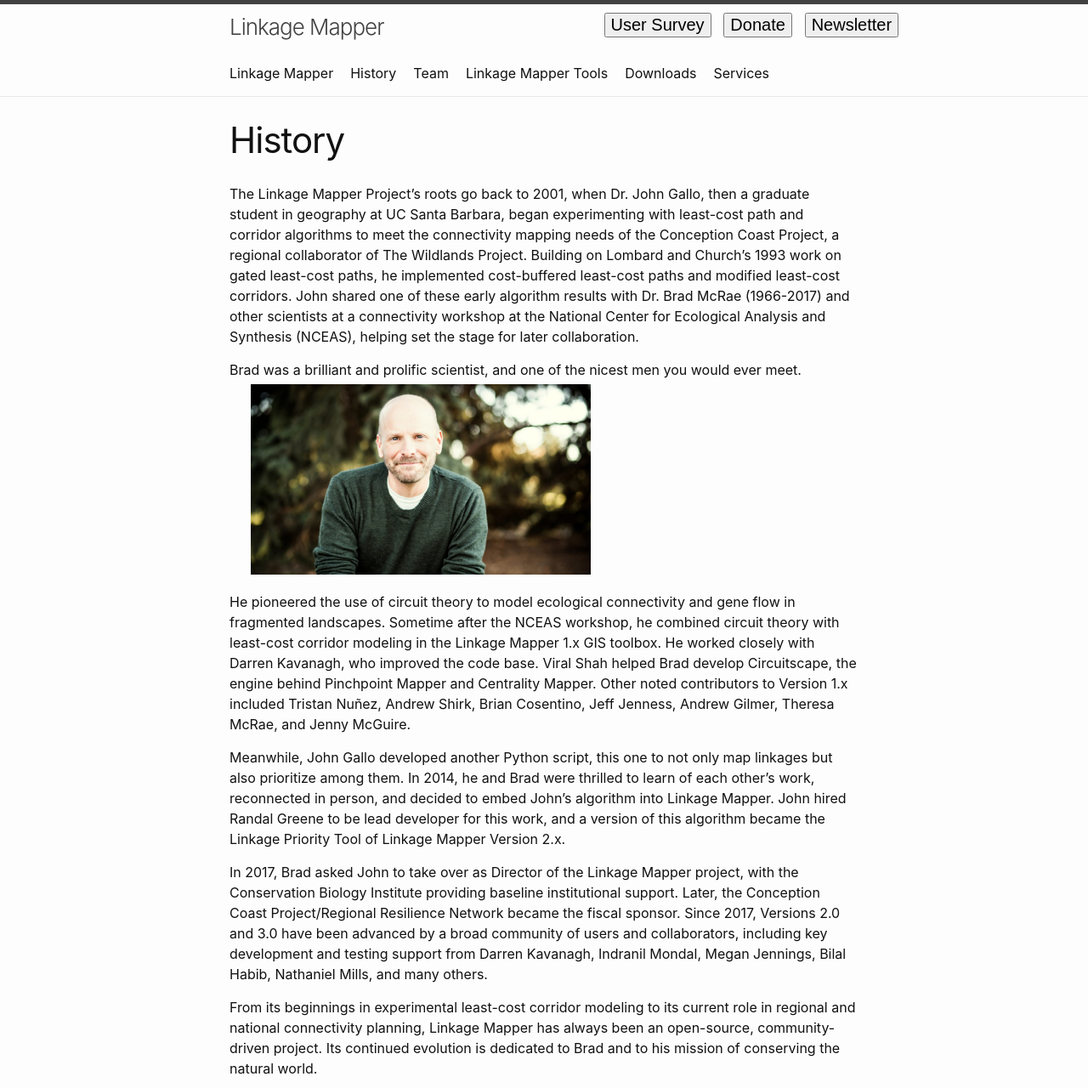
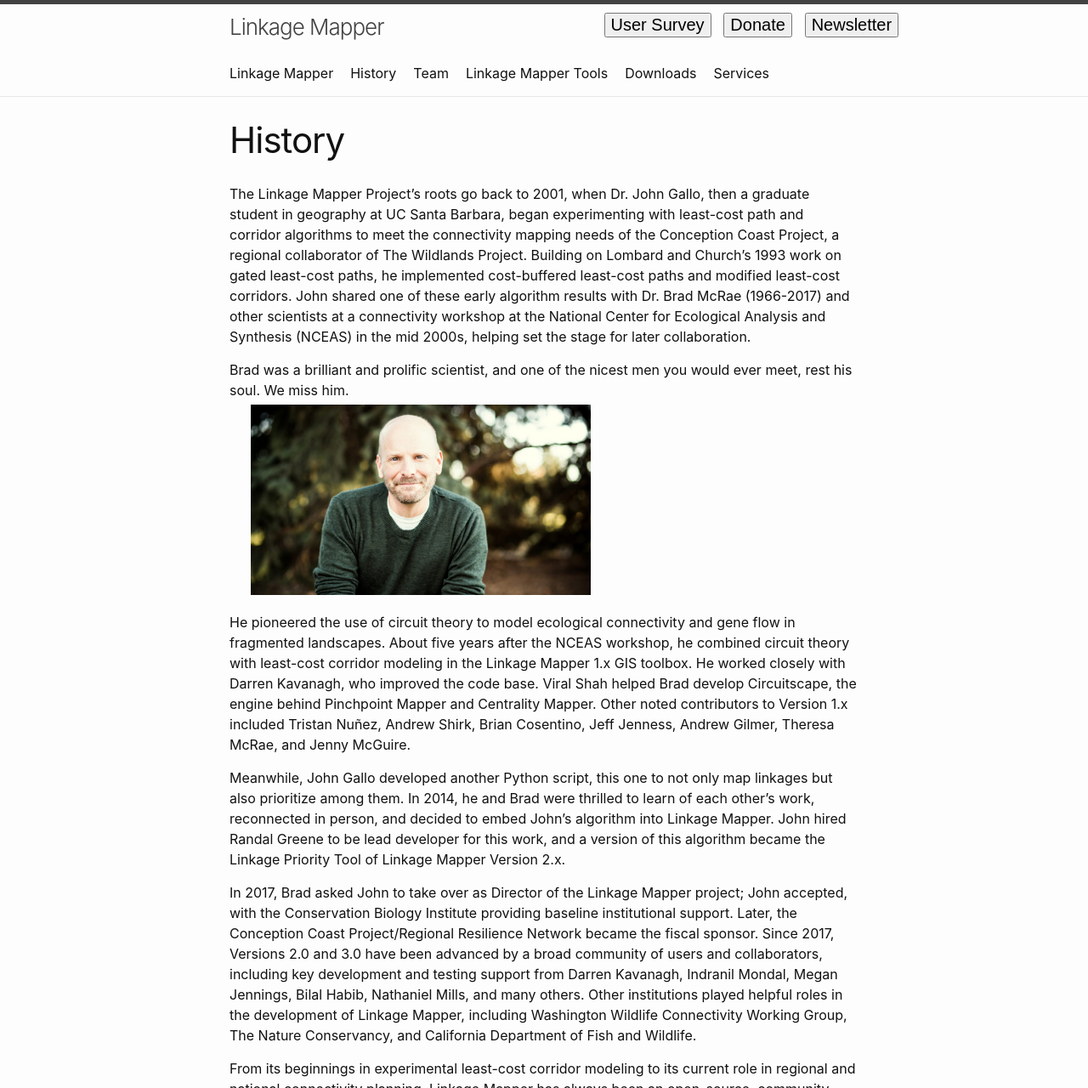
Before and after one commit to linkagescape/linkagemapper.org, a Jekyll site: the page built from linkage-mapper-history.md, in a window 1280 px wide and 1400 px high, cut to the strip 0-1280 px from the top of the window. Shown: the whole strip at 85% size. Built offline with Jekyll 4.4.1, drawn with Linux system fonts in a browser that asks for light colours; comment, search, counter and statistics services are not loaded.

Commit message:
Update linkage-mapper-history.md
Added some details

```diff
--- a/linkage-mapper-history.md
+++ b/linkage-mapper-history.md
@@ -3,16 +3,16 @@ layout: page
 title: History
 permalink: history/
 ---
-The Linkage Mapper Project’s roots go back to 2001, when Dr. John Gallo, then a graduate student in geography at UC Santa Barbara, began experimenting with least-cost path and corridor algorithms to meet the connectivity mapping needs of the Conception Coast Project, a regional collaborator of The Wildlands Project. Building on Lombard and Church’s 1993 work on gated least-cost paths, he implemented cost-buffered least-cost paths and modified least-cost corridors. John shared one of these early algorithm results with Dr. Brad McRae (1966-2017) and other scientists at a connectivity workshop at the National Center for Ecological Analysis and Synthesis (NCEAS), helping set the stage for later collaboration.
+The Linkage Mapper Project’s roots go back to 2001, when Dr. John Gallo, then a graduate student in geography at UC Santa Barbara, began experimenting with least-cost path and corridor algorithms to meet the connectivity mapping needs of the Conception Coast Project, a regional collaborator of The Wildlands Project. Building on Lombard and Church’s 1993 work on gated least-cost paths, he implemented cost-buffered least-cost paths and modified least-cost corridors. John shared one of these early algorithm results with Dr. Brad McRae (1966-2017) and other scientists at a connectivity workshop at the National Center for Ecological Analysis and Synthesis (NCEAS) in the  mid 2000s, helping set the stage for later collaboration.
 
-Brad was a brilliant and prolific scientist, and one of the nicest men you would ever meet.
+Brad was a brilliant and prolific scientist, and one of the nicest men you would ever meet, rest his soul. We miss him.
 <img src="/img/brad.jpg" style="display: block; padding:5px;" hspace="20" width="400" height="224">
 
-He pioneered the use of circuit theory to model ecological connectivity and gene flow in fragmented landscapes. Sometime after the NCEAS workshop, he combined circuit theory with least-cost corridor modeling in the Linkage Mapper 1.x GIS toolbox. He worked closely with Darren Kavanagh, who improved the code base. Viral Shah helped Brad develop Circuitscape, the engine behind Pinchpoint Mapper and Centrality Mapper. Other noted contributors to Version 1.x included Tristan Nuñez, Andrew Shirk, Brian Cosentino, Jeff Jenness, Andrew Gilmer, Theresa McRae, and Jenny McGuire.
+He pioneered the use of circuit theory to model ecological connectivity and gene flow in fragmented landscapes. About five years after the NCEAS workshop, he combined circuit theory with least-cost corridor modeling in the Linkage Mapper 1.x GIS toolbox. He worked closely with Darren Kavanagh, who improved the code base. Viral Shah helped Brad develop Circuitscape, the engine behind Pinchpoint Mapper and Centrality Mapper. Other noted contributors to Version 1.x included Tristan Nuñez, Andrew Shirk, Brian Cosentino, Jeff Jenness, Andrew Gilmer, Theresa McRae, and Jenny McGuire.
 
 Meanwhile, John Gallo developed another Python script, this one to not only map linkages but also prioritize among them. In 2014, he and Brad were thrilled to learn of each other’s work, reconnected in person, and decided to embed John’s algorithm into Linkage Mapper. John hired Randal Greene to be lead developer for this work, and a version of this algorithm became the Linkage Priority Tool of Linkage Mapper Version 2.x.
 
-In 2017, Brad asked John to take over as Director of the Linkage Mapper project, with the Conservation Biology Institute providing baseline institutional support. Later, the Conception Coast Project/Regional Resilience Network became the fiscal sponsor. Since 2017, Versions 2.0 and 3.0 have been advanced by a broad community of users and collaborators, including key development and testing support from Darren Kavanagh, Indranil Mondal, Megan Jennings, Bilal Habib, Nathaniel Mills, and many others.
+In 2017, Brad asked John to take over as Director of the Linkage Mapper project; John accepted, with the Conservation Biology Institute providing baseline institutional support. Later, the Conception Coast Project/Regional Resilience Network became the fiscal sponsor. Since 2017, Versions 2.0 and 3.0 have been advanced by a broad community of users and collaborators, including key development and testing support from Darren Kavanagh, Indranil Mondal, Megan Jennings, Bilal Habib, Nathaniel Mills, and many others. Other institutions played helpful roles in the development of Linkage Mapper, including Washington Wildlife Connectivity Working Group, The Nature Conservancy, and California Department of Fish and Wildlife.
 
 From its beginnings in experimental least-cost corridor modeling to its current role in regional and national connectivity planning, Linkage Mapper has always been an open-source, community-driven project. Its continued evolution is dedicated to Brad and to his mission of conserving the natural world.
 
```
